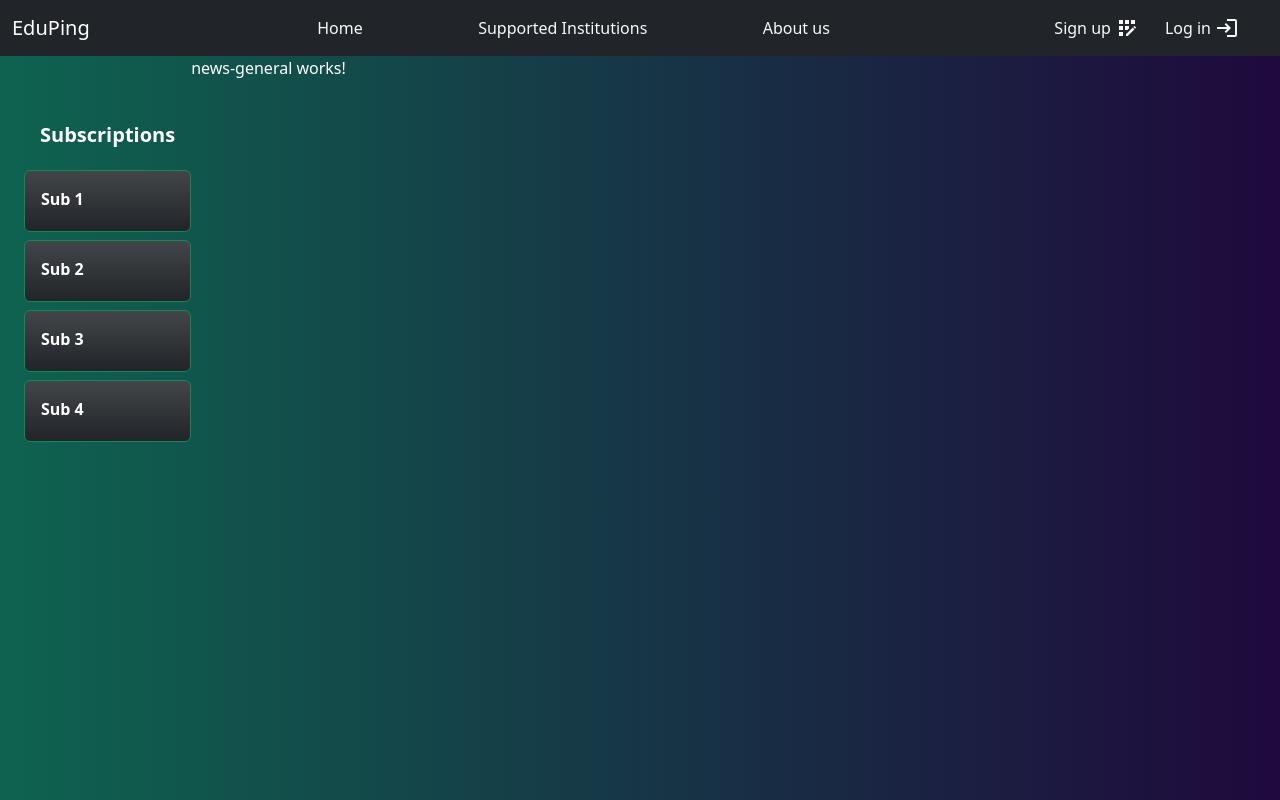
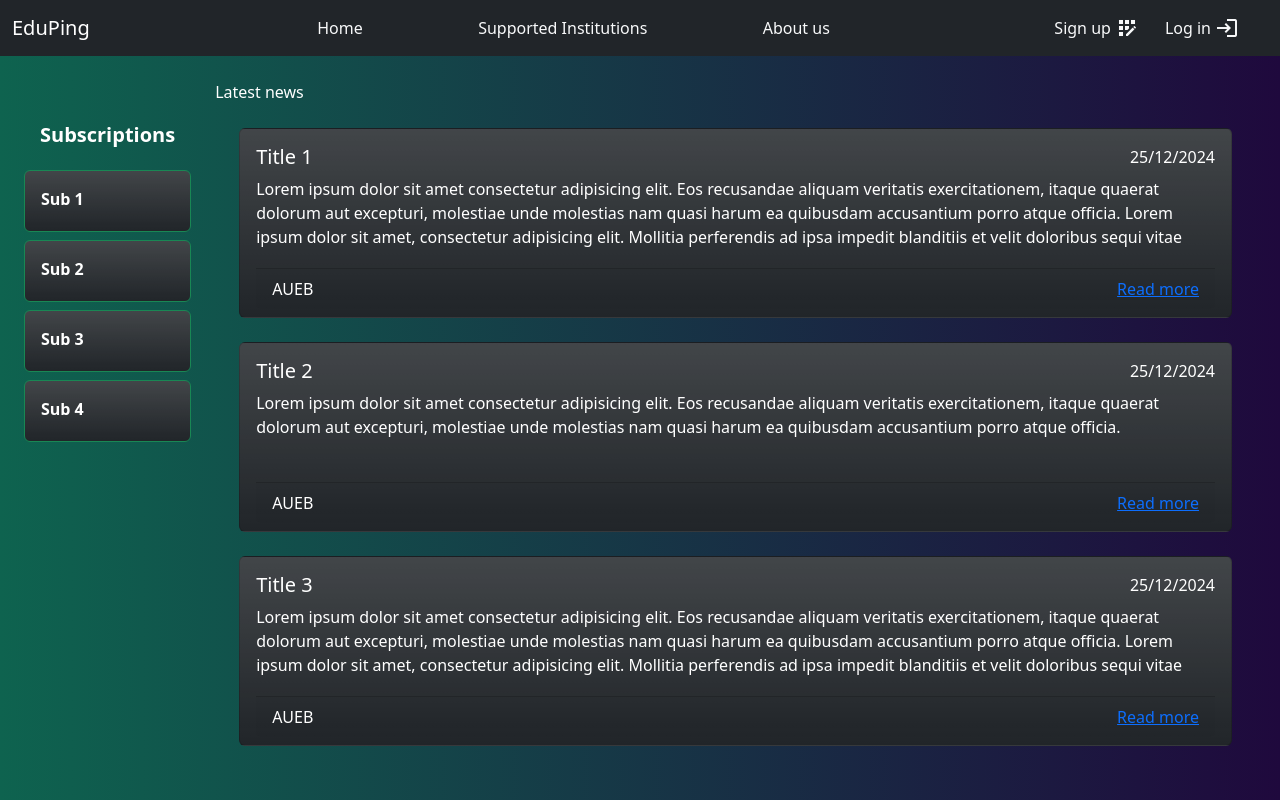
Before and after one commit to HercVs/ping-ang, an Angular app: page /home in a window 1280 px wide. Built offline with nearby package versions, Linux system fonts and the light colour scheme.

Commit message:
announcements components

```diff
--- a/src/app/app.routes.ts
+++ b/src/app/app.routes.ts
@@ -3,9 +3,9 @@ import { LandingPageComponent } from './components/landing-page/landing-page.com
 import { MainPageComponent } from './components/main-page/main-page.component';
 import { UserLoginComponent } from './components/user-login/user-login.component';
 import { authGuard } from './shared/guards/auth.guard';
-import { NewsGeneralComponent } from './components/news-general/news-general.component';
 import { NewsDepartmentComponent } from './components/news-department/news-department.component';
 import { UserRegisterComponent } from './components/user-register/user-register.component';
+import { AnnouncementsFrameComponent } from './components/announcements/announcements-frame/announcements-frame.component';
 
 export const routes: Routes = [
 	{
@@ -27,7 +27,7 @@ export const routes: Routes = [
 		children: [
 			{
 				path: '',
-				component: NewsGeneralComponent,
+				component: AnnouncementsFrameComponent,
 			},
 			{
 				path: ':departmentId', // TODO name instead ?
--- a/src/app/components/announcement/announcement.component.html
+++ /dev/null
@@ -1 +0,0 @@
-<p>announcement works!</p>
--- /dev/null
+++ b/src/app/components/announcements/announcement/announcement.component.html
@@ -0,0 +1,22 @@
+@if (!announcement) {
+	Nothing to display
+} @else {
+	<div class="card m-4 bg-dark bg-gradient text-white" style="height: 190px">
+		<div class="card-body">
+			<div class="d-flex justify-content-between">
+				<h5 class="card-title">{{ announcement.title }}</h5>
+				<span>{{ announcement.date }}</span>
+			</div>
+
+			<p class="card-text overflow-hidden" style="height: 75px">
+				{{ announcement.content }}
+			</p>
+			<div class="card-footer d-flex justify-content-between">
+				<span>
+					{{ announcement.source }}
+				</span>
+				<a href="">Read more</a>
+			</div>
+		</div>
+	</div>
+}
--- /dev/null
+++ b/src/app/components/announcements/announcements-frame/announcements-frame.component.html
@@ -0,0 +1,11 @@
+<div class="m-4">
+	@if (!announcements) {
+		<span>Nothing to display</span>
+	} @else {
+		<span>Latest news</span>
+
+		@for (announcement of announcements; track announcement) {
+			<app-announcement [announcement]="announcement"></app-announcement>
+		}
+	}
+</div>
--- /dev/null
+++ b/src/app/components/announcements/announcements-frame/announcements-frame.component.ts
@@ -0,0 +1,38 @@
+import { Component } from '@angular/core';
+import { Announcement } from '../../../shared/interfaces/announcement';
+import { AnnouncementComponent } from '../announcement/announcement.component';
+
+@Component({
+	selector: 'app-announcements-frame',
+	imports: [AnnouncementComponent],
+	templateUrl: './announcements-frame.component.html',
+	styleUrl: './announcements-frame.component.css',
+})
+export class AnnouncementsFrameComponent {
+	announcements: Announcement[] = [
+		{
+			title: 'Title 1',
+			date: '25/12/2024',
+			content:
+				'Lorem ipsum dolor sit amet consectetur adipisicing elit. Eos recusandae aliquam veritatis exercitationem, itaque quaerat dolorum aut excepturi, molestiae unde molestias nam quasi harum ea quibusdam accusantium porro atque officia. Lorem ipsum dolor sit amet, consectetur adipisicing elit. Mollitia perferendis ad ipsa impedit blanditiis et velit doloribus sequi vitae quasi, facere incidunt! Exercitationem, ipsa nobis? Sed maxime labore repellendus consequuntur culpa est beatae voluptatum, nulla dolores vel sequi atque eos!',
+			source: 'AUEB',
+			id: '',
+		},
+		{
+			title: 'Title 2',
+			date: '25/12/2024',
+			content:
+				'Lorem ipsum dolor sit amet consectetur adipisicing elit. Eos recusandae aliquam veritatis exercitationem, itaque quaerat dolorum aut excepturi, molestiae unde molestias nam quasi harum ea quibusdam accusantium porro atque officia.',
+			source: 'AUEB',
+			id: '',
+		},
+		{
+			title: 'Title 3',
+			date: '25/12/2024',
+			content:
+				'Lorem ipsum dolor sit amet consectetur adipisicing elit. Eos recusandae aliquam veritatis exercitationem, itaque quaerat dolorum aut excepturi, molestiae unde molestias nam quasi harum ea quibusdam accusantium porro atque officia. Lorem ipsum dolor sit amet, consectetur adipisicing elit. Mollitia perferendis ad ipsa impedit blanditiis et velit doloribus sequi vitae quasi, facere incidunt! Exercitationem, ipsa nobis? Sed maxime labore repellendus consequuntur culpa est beatae voluptatum, nulla dolores vel sequi atque eos!',
+			source: 'AUEB',
+			id: '',
+		},
+	];
+}
--- a/src/app/components/news-general/news-general.component.html
+++ /dev/null
@@ -1 +0,0 @@
-<p>news-general works!</p>
--- /dev/null
+++ b/src/app/shared/interfaces/announcement.ts
@@ -0,0 +1,7 @@
+export interface Announcement {
+	title: string;
+	date: string;
+	content: string;
+	source: string;
+	id: string;
+}
```
Also changed, not shown: src/app/components/announcement/announcement.component.ts (deleted, +0 -11 lines), src/app/components/announcements/announcement/announcement.component.ts (added, +12 -0 lines), src/app/components/news-general/news-general.component.ts (deleted, +0 -11 lines), src/app/components/announcements/announcement/announcement.component.css (added), src/app/components/announcements/announcements-frame/announcements-frame.component.css (added).
